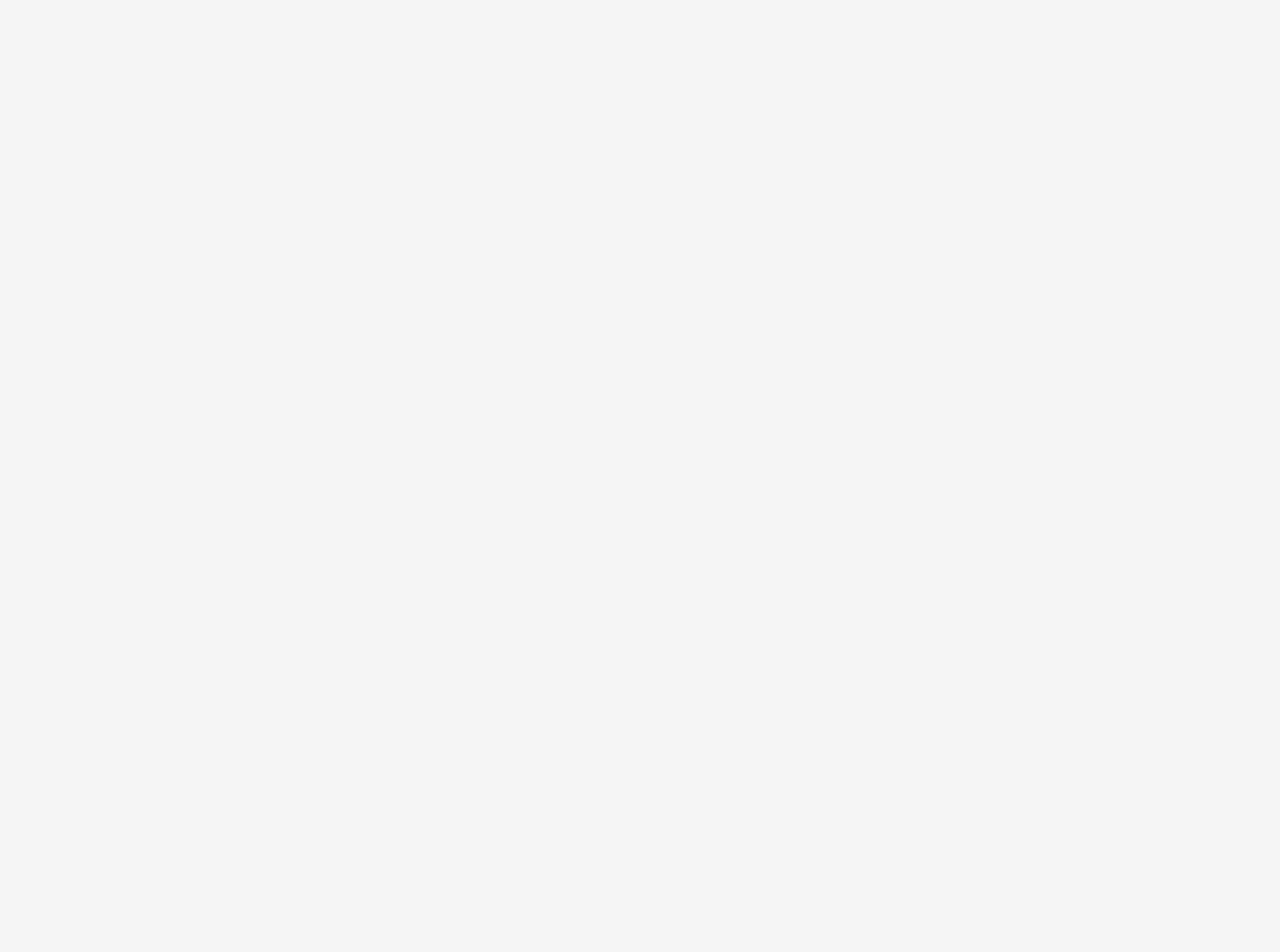
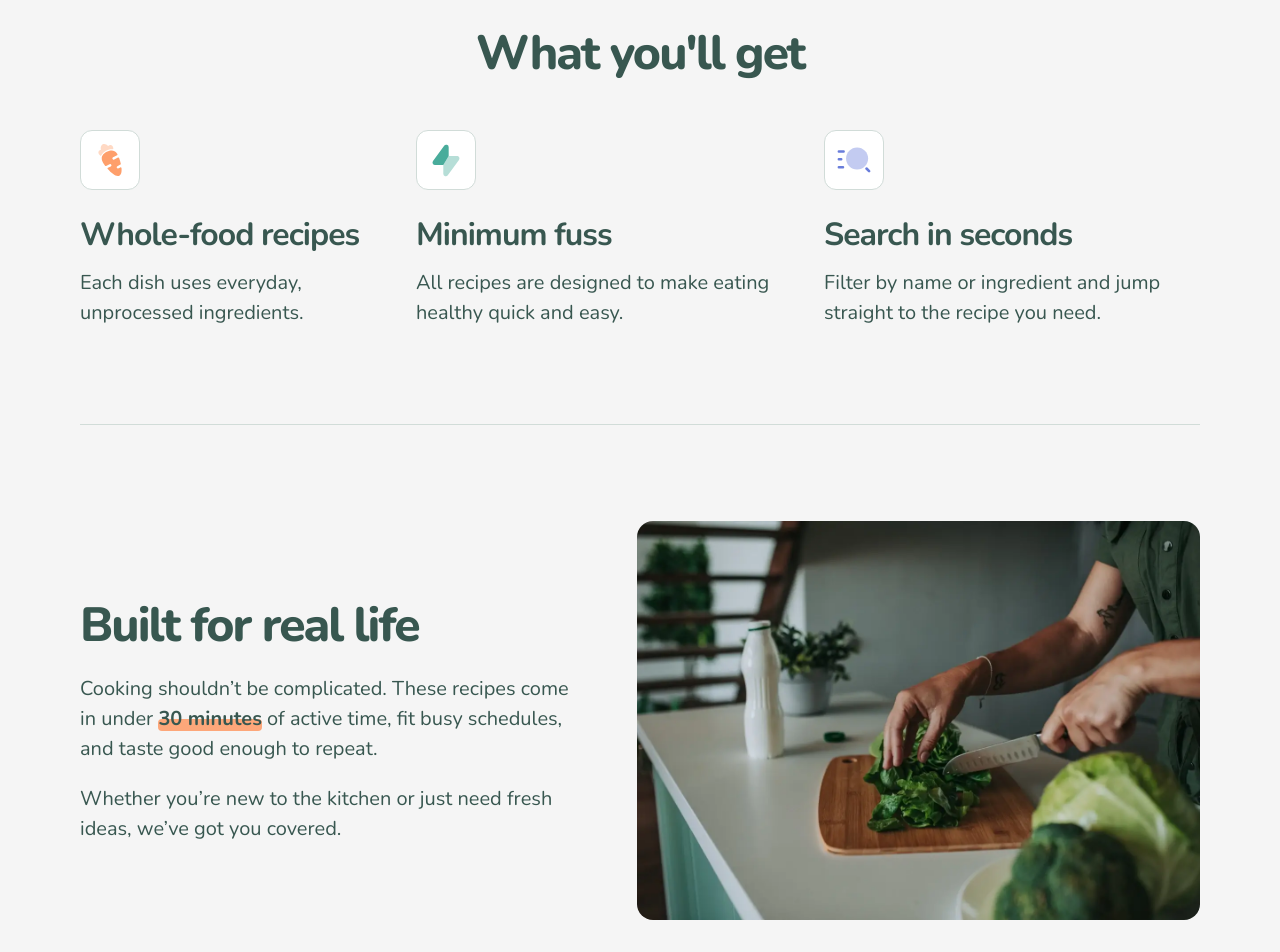
Before and after one commit to alecanonm/recipe-finder-website, a React (Vite) app: page / in a window 1280 px wide. Shown: the part 1040-1992 px from the top of the page. Before the commit the page ends 800 px from the top, so only its background shows below. Built offline with nearby package versions, Linux system fonts and the light colour scheme.

Commit message:
Enhancing BuiltSection and GetSection

```diff
--- /dev/null
+++ b/src/components/Home/BuiltSection/BuiltSection.tsx
@@ -0,0 +1,41 @@
+import homeImageLarge from "../../../assets/images/image-home-real-life-large.webp";
+import homeImageSmall from "../../../assets/images/image-home-real-life-small.webp";
+
+const BuiltSection = () => {
+  return (
+    <section className="flex flex-col xl:flex-row justify-center items-center gap-12">
+      <div className="flex flex-col md:max-w-176 xl:max-w-127.25 gap-5">
+        <h2 className="text-[40px]/[1.2] md:text-[48px]/[1.2] xl:text-[48px]/[1.2] tracking-[-2px] font-extrabold">
+          Built for real life
+        </h2>
+        <p className="text-xl/normal tracking-[-0.4]">
+          Cooking shouldn’t be complicated. These recipes come in under{" "}
+          <span className="relative inline-block font-bold">
+            30 minutes
+            <span className="absolute left-0 top-1/2 w-full -z-1 h-4 lg:h-3 bg-orange-500 opacity-90 rounded"></span>
+          </span>{" "}
+          of active time, fit busy schedules, and taste good enough to repeat.
+        </p>
+        <p className="text-xl/normal tracking-[-0.4]">
+          Whether you’re new to the kitchen or just need fresh ideas, we’ve got
+          you covered.
+        </p>
+      </div>
+      <picture className="">
+        <source
+          media="(max-width: 767px)"
+          srcSet={homeImageSmall}
+        />
+        <img
+          className="rounded-2xl"
+          width={635}
+          height={450}
+          src={homeImageLarge}
+          alt="spinach"
+        />
+      </picture>
+    </section>
+  );
+};
+
+export default BuiltSection;
--- /dev/null
+++ b/src/components/Home/GetSection/GetSection.tsx
@@ -0,0 +1,34 @@
+import { getSection } from "../../../data/mockdata";
+
+const GetSection = () => {
+  return (
+    <section className="flex flex-col gap-12">
+      <h2 className="text-[40px]/[1.2] md:text-[48px]/[1.2] xl:text-[48px]/[1.2] tracking-[-2px] font-extrabold self-start xl:self-center">
+        What you'll get
+      </h2>
+      <ul className="flex flex-col xl:flex-row gap-8">
+        {getSection.map((data) => (
+          <li
+            key={data.title}
+            className="flex flex-col gap-6 max-w-94">
+            <div className="bg-neutral-0 border border-neutral-300 p-2 rounded-xl w-15 h-15 flex items-center justify-center">
+              <img
+                className="max-w-full max-h-full object-contain"
+                src={data.imageUrl}
+                alt={data.title}
+              />
+            </div>
+            <div className="flex flex-col gap-3 md:w-176 xl:w-auto">
+              <h3 className="text-[32px]/[1.3] tracking-[-1px] font-bold">
+                {data.title}
+              </h3>
+              <p className="text-xl/normal tracking-[-0.4]">{data.text}</p>
+            </div>
+          </li>
+        ))}
+      </ul>
+    </section>
+  );
+};
+
+export default GetSection;
--- a/src/components/Home/HomePage.tsx
+++ b/src/components/Home/HomePage.tsx
@@ -1,9 +1,15 @@
-import Jumbotron from "../Jumbotron/Jumbotron";
+import BuiltSection from "./BuiltSection/BuiltSection";
+import GetSection from "./GetSection/GetSection";
+import Jumbotron from "./Jumbotron/Jumbotron";
 
 const HomePage = () => {
   return (
-    <div>
+    <div className="flex flex-col gap-16 md:gap-20  xl:gap-24">
       <Jumbotron />
+      <GetSection />
+      <hr className="text-neutral-300" />
+      <BuiltSection />
+      <hr className="text-neutral-300" />
     </div>
   );
 };
--- a/src/components/Jumbotron/Jumbotron.tsx
+++ b/src/components/Home/Jumbotron/Jumbotron.tsx
@@ -1,15 +1,17 @@
-import CustomButton from "../ui/CustomButton";
+import CustomButton from "../../ui/CustomButton";
+import homeHeroImage from "../../../assets/images/image-home-hero-large.webp";
+import homeSmallImage from "../../../assets/images/image-home-hero-small.webp";
 
 const Jumbotron = () => {
   return (
-    <section className="flex flex-col justify-center lg:items-center">
+    <section className="flex flex-col justify-center gap-10 xl:gap-20 lg:items-center">
       <div className="flex flex-col gap-8 lg:gap-10">
         <div className="flex flex-col lg:items-center gap-3">
           <h1 className="text-[51px]/[1.1] lg:text-[72px]/[1.1] tracking-[-2px] text-neutral-900 font-extrabold">
             <span className="relative inline-block">
-              Healthy{" "}
+              Healthy
               <span className="absolute left-0 top-1/2 w-full -z-1 h-7 lg:h-9.5 bg-orange-500 opacity-70 rounded"></span>
-            </span>{" "}
+            </span>
             meals, zero fuss
           </h1>
           <p className="text-xl/normal w-85.75 md:w-176 lg:w-145 lg:text-center tracking-[-0.4px]">
@@ -22,6 +24,20 @@ const Jumbotron = () => {
           className="self-start lg:self-center"
         />
       </div>
+      <picture className="max-w-85.75 max-h-50 md:max-w-298 md:max-h-132.5 self-center border-6 overflow-hidden rounded-2xl border-neutral-0">
+        {/* Mobile */}
+        <source
+          media="(max-width: 767px)"
+          srcSet={homeSmallImage}
+        />
+
+        {/* Desktop */}
+        <img
+          className="w-full h-full object-cover rounded-2xl"
+          src={homeHeroImage}
+          alt="woman cooking"
+        />
+      </picture>
     </section>
   );
 };
--- a/src/components/Layouts/RecipeFinderLayout.tsx
+++ b/src/components/Layouts/RecipeFinderLayout.tsx
@@ -5,7 +5,7 @@ const RecipeFinderLayout = () => {
   return (
     <div className="font-nunito">
       <CustomHeader />
-      <main className="px-4 pt-12 lg:px-20 text-neutral-600 flex flex-col justify-center items-center">
+      <main className="px-4 relative pt-12 lg:px-20 text-neutral-600 flex flex-col justify-center items-center">
         <Outlet />
       </main>
     </div>
--- /dev/null
+++ b/src/data/mockdata.ts
@@ -0,0 +1,27 @@
+import carrotIcon from "../assets/images/icon-whole-food-recipes.svg";
+import minimunIcon from "../assets/images/icon-minimum-fuss.svg";
+import searchIcon from "../assets/images/icon-search-in-seconds.svg";
+
+interface getItem {
+  imageUrl: string;
+  title: string;
+  text: string;
+}
+
+export const getSection: getItem[] = [
+  {
+    imageUrl: carrotIcon,
+    title: "Whole-food recipes",
+    text: "Each dish uses everyday, unprocessed ingredients.",
+  },
+  {
+    imageUrl: minimunIcon,
+    title: "Minimum fuss",
+    text: "All recipes are designed to make eating healthy quick and easy.",
+  },
+  {
+    imageUrl: searchIcon,
+    title: "Search in seconds",
+    text: "Filter by name or ingredient and jump straight to the recipe you need.",
+  },
+];
```
